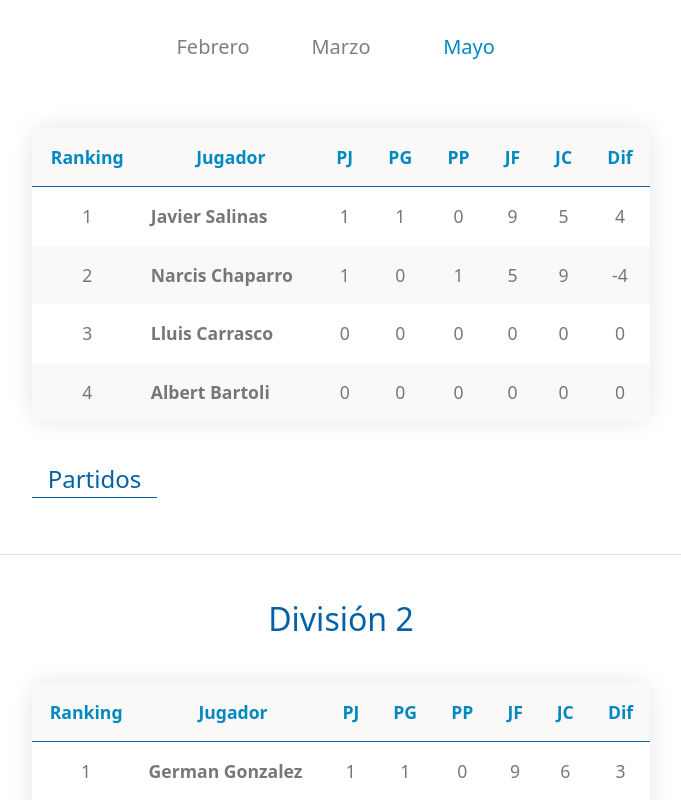
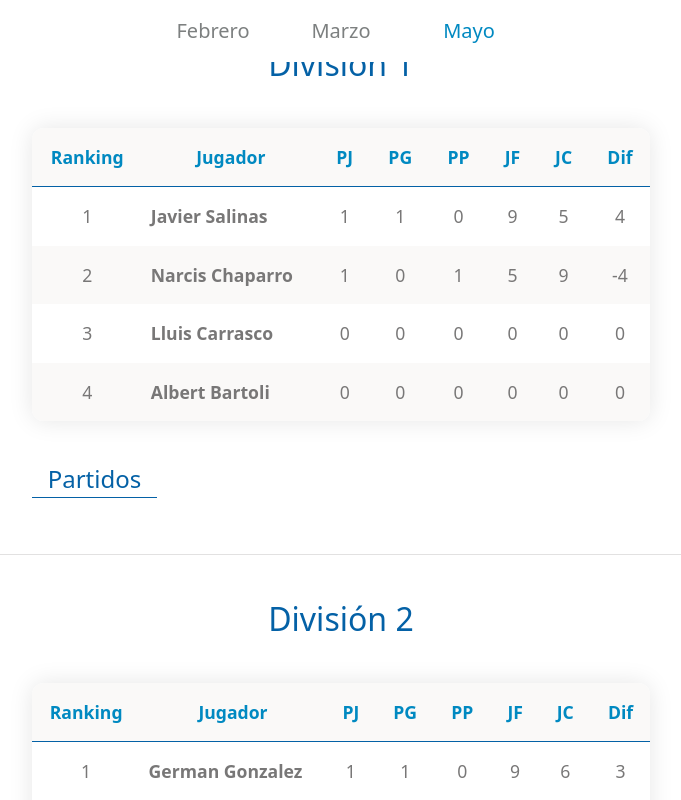
Before and after one commit to kvi-ki/tennis-matches, a Next.js app: page / in a window 1280 px wide. Shown: the top 800 px of the page, without its empty margins (299-980 px from the left). Built offline with nearby package versions, Linux system fonts and the light colour scheme.

Commit message:
style: minor change

```diff
--- a/src/app/App.tsx
+++ b/src/app/App.tsx
@@ -49,7 +49,7 @@ function App() {
 
   return (
     <main className="flex flex-col items-center">
-      <menu className="w-full m-4 bg-white fixed top-0 z-99">
+      <div className="w-full bg-white fixed top-0 z-99">
         <ul className="flex justify-center gap-4">
           {formattedData.map((data) => {
             return (
@@ -63,7 +63,7 @@ function App() {
             );
           })}
         </ul>
-      </menu>
+      </div>
       {monthData && <DivisionCards leagueData={monthData.monthData} />}
     </main>
   );
```
